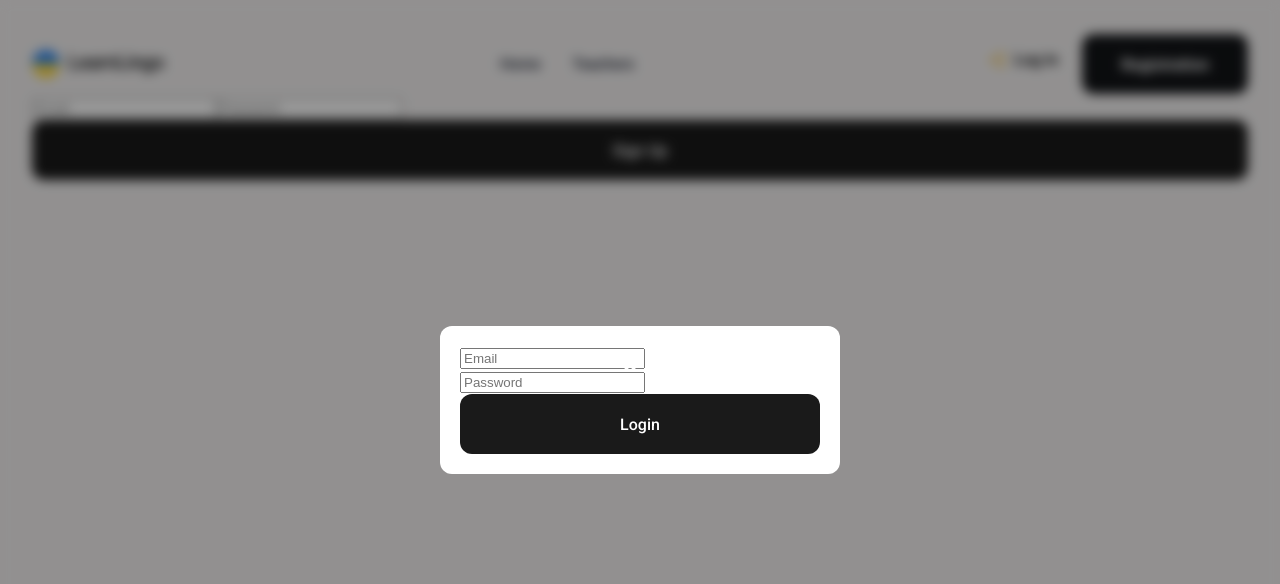
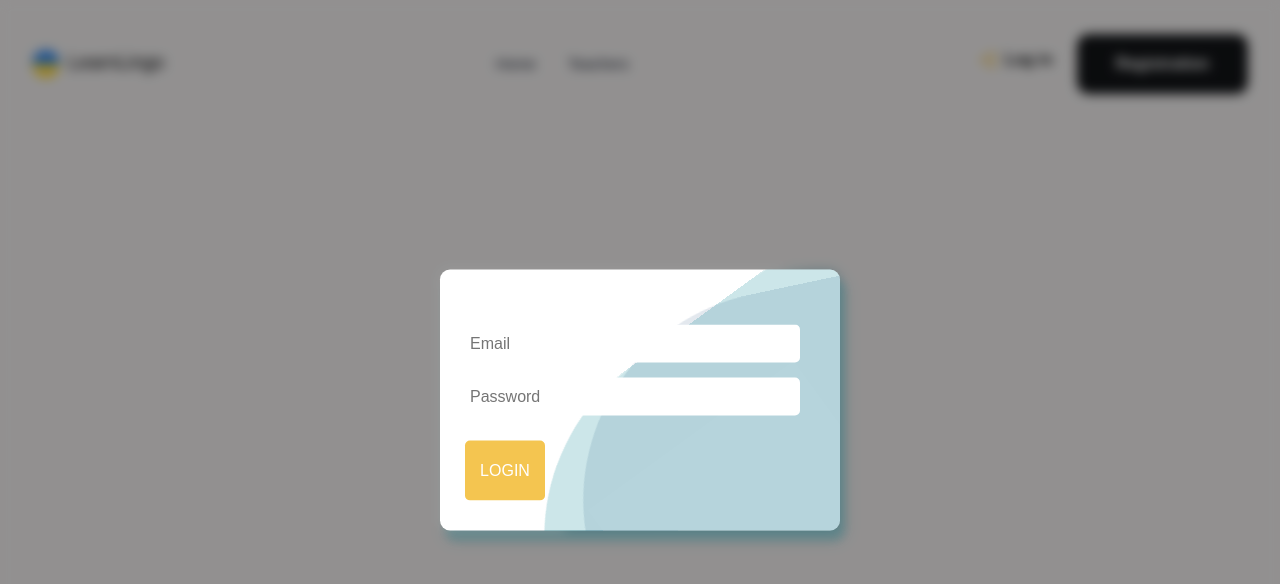
Before and after one commit to haydaycher/learnlingoapp, a React (Vite) app: page /signup in a window 1280 px wide. Both pictures are taken after a click on the button "Log in". Shown: the top 584 px of the page. Built offline with nearby package versions, Linux system fonts and the light colour scheme; no server answers.

Commit message:
LogIn SignIn form animation

```diff
--- a/src/components/LoginForm/LoginForm.jsx
+++ b/src/components/LoginForm/LoginForm.jsx
@@ -2,6 +2,7 @@
 import { useState } from "react";
 import { signInWithEmailAndPassword } from "firebase/auth";
 import { auth } from "../../firebase/config";
+import css from "./LoginForm.module.css";
 
 export const LoginForm = () => {
   const [email, setEmail] = useState("");
@@ -18,8 +19,9 @@ export const LoginForm = () => {
   };
 
   return (
-    <form onSubmit={handleLogin}>
+    <form className={css.login_form} onSubmit={handleLogin}>
       <input
+        className={css.login_form_input}
         type="email"
         placeholder="Email"
         value={email}
@@ -27,13 +29,16 @@ export const LoginForm = () => {
         required
       />
       <input
+        className={css.login_form_input}
         type="password"
         placeholder="Password"
         value={password}
         onChange={(e) => setPassword(e.target.value)}
         required
       />
-      <button type="submit">Login</button>
+      <button className={css.login_form_button} type="submit">
+        Login
+      </button>
     </form>
   );
 };
--- a/src/components/LoginForm/LoginForm.module.css
+++ b/src/components/LoginForm/LoginForm.module.css
@@ -0,0 +1,99 @@
+:root {
+  --green-seaweed: rgba(2, 128, 144, 1);
+  --blue-queen: rgba(69, 105, 144, 1);
+  /* --red-fire: rgba(244, 91, 105, 1); */
+  --font-asap: "Asap", sans-serif;
+}
+
+body {
+  /* background-color: var(--red-fire); */
+  font-family: var(--font-asap);
+}
+
+.login_form {
+  overflow: hidden;
+  background-color: white;
+  padding: 40px 30px 30px 30px;
+  border-radius: 10px;
+  position: absolute;
+  top: 50%;
+  left: 50%;
+  width: 400px;
+  transform: translate(-50%, -50%);
+  transition: transform 300ms, box-shadow 300ms;
+  box-shadow: 5px 10px 10px rgba(2, 128, 144, 0.2);
+}
+
+.login_form::before,
+.login_form::after {
+  content: "";
+  position: absolute;
+  width: 600px;
+  height: 600px;
+  border-radius: 40% 45% 35% 40%;
+  z-index: -1;
+}
+
+.login_form::before {
+  left: 40%;
+  bottom: -130%;
+  background-color: rgba(69, 105, 144, 0.15);
+  animation: waves 6s infinite linear;
+}
+
+.login_form::after {
+  left: 35%;
+  bottom: -125%;
+  background-color: rgba(2, 128, 144, 0.2);
+  animation: waves 7s infinite linear;
+}
+
+.login_form_input {
+  font-family: var(--font-asap);
+  display: block;
+  border-radius: 5px;
+  font-size: 16px;
+  background: white;
+  width: 100%;
+  border: 0;
+  padding: 10px 10px;
+  margin: 15px -10px;
+}
+
+.login_form_button {
+  font-family: var(--font-asap);
+  cursor: pointer;
+  color: #fff;
+  font-size: 16px;
+  text-transform: uppercase;
+  width: 80px;
+  border: 0;
+  padding: 10px 0;
+  margin-top: 10px;
+  margin-left: -5px;
+  border-radius: 5px;
+  background-color: #f4c550;
+  transition: background-color 300ms;
+}
+
+.login_form_button:hover {
+  background-color: #f4c550;
+}
+
+@keyframes waves {
+  from {
+    transform: rotate(0);
+  }
+  to {
+    transform: rotate(360deg);
+  }
+}
+
+/* a {
+  text-decoration: none;
+  color: rgba(255, 255, 255, 0.6);
+  position: absolute;
+  right: 10px;
+  bottom: 10px;
+  font-size: 12px;
+} */
--- a/src/components/SignUpForm/SignUpForm.jsx
+++ b/src/components/SignUpForm/SignUpForm.jsx
@@ -2,6 +2,7 @@
 import { useState } from "react";
 import { createUserWithEmailAndPassword } from "firebase/auth";
 import { auth } from "../../firebase/config";
+import css from "./SignUpForm.module.css";
 
 export const SignUpForm = () => {
   // const [name, setName] = useState("");
@@ -19,8 +20,9 @@ export const SignUpForm = () => {
   };
 
   return (
-    <form onSubmit={handleSignUp}>
+    <form className={css.sign_form} onSubmit={handleSignUp}>
       <input
+        className={css.sign_form_input}
         type="email"
         placeholder="Email"
         value={email}
@@ -28,13 +30,16 @@ export const SignUpForm = () => {
         required
       />
       <input
+        className={css.sign_form_input}
         type="password"
         placeholder="Password"
         value={password}
         onChange={(e) => setPassword(e.target.value)}
         required
       />
-      <button type="submit">Sign Up</button>
+      <button className={css.sign_form_button} type="submit">
+        Sign Up
+      </button>
     </form>
   );
 };
--- a/src/components/SignUpForm/SignUpForm.module.css
+++ b/src/components/SignUpForm/SignUpForm.module.css
@@ -0,0 +1,99 @@
+:root {
+  --green-seaweed: rgba(2, 128, 144, 1);
+  --blue-queen: rgba(69, 105, 144, 1);
+  /* --red-fire: rgba(244, 91, 105, 1); */
+  --font-asap: "Asap", sans-serif;
+}
+
+body {
+  /* background-color: var(--red-fire); */
+  font-family: var(--font-asap);
+}
+
+.sign_form {
+  overflow: hidden;
+  background-color: white;
+  padding: 40px 30px 30px 30px;
+  border-radius: 10px;
+  position: absolute;
+  top: 50%;
+  left: 50%;
+  width: 400px;
+  transform: translate(-50%, -50%);
+  transition: transform 300ms, box-shadow 300ms;
+  box-shadow: 5px 10px 10px rgba(2, 128, 144, 0.2);
+}
+
+.sign_form::before,
+.sign_form::after {
+  content: "";
+  position: absolute;
+  width: 600px;
+  height: 600px;
+  border-radius: 40% 45% 35% 40%;
+  z-index: -1;
+}
+
+.sign_form::before {
+  left: 40%;
+  bottom: -130%;
+  background-color: rgba(69, 105, 144, 0.15);
+  animation: waves 6s infinite linear;
+}
+
+.sign_form::after {
+  left: 35%;
+  bottom: -125%;
+  background-color: rgba(2, 128, 144, 0.2);
+  animation: waves 7s infinite linear;
+}
+
+.sign_form_input {
+  font-family: var(--font-asap);
+  display: block;
+  border-radius: 5px;
+  font-size: 16px;
+  background: white;
+  width: 100%;
+  border: 0;
+  padding: 10px 10px;
+  margin: 15px -10px;
+}
+
+.sign_form_button {
+  font-family: var(--font-asap);
+  cursor: pointer;
+  color: #fff;
+  font-size: 16px;
+  text-transform: uppercase;
+  width: 80px;
+  border: 0;
+  padding: 10px 0;
+  margin-top: 10px;
+  margin-left: -5px;
+  border-radius: 5px;
+  background-color: #f4c550;
+  transition: background-color 300ms;
+}
+
+.sign_form_button:hover {
+  background-color: #f4c550;
+}
+
+@keyframes waves {
+  from {
+    transform: rotate(0);
+  }
+  to {
+    transform: rotate(360deg);
+  }
+}
+
+/* a {
+  text-decoration: none;
+  color: rgba(255, 255, 255, 0.6);
+  position: absolute;
+  right: 10px;
+  bottom: 10px;
+  font-size: 12px;
+} */
```
